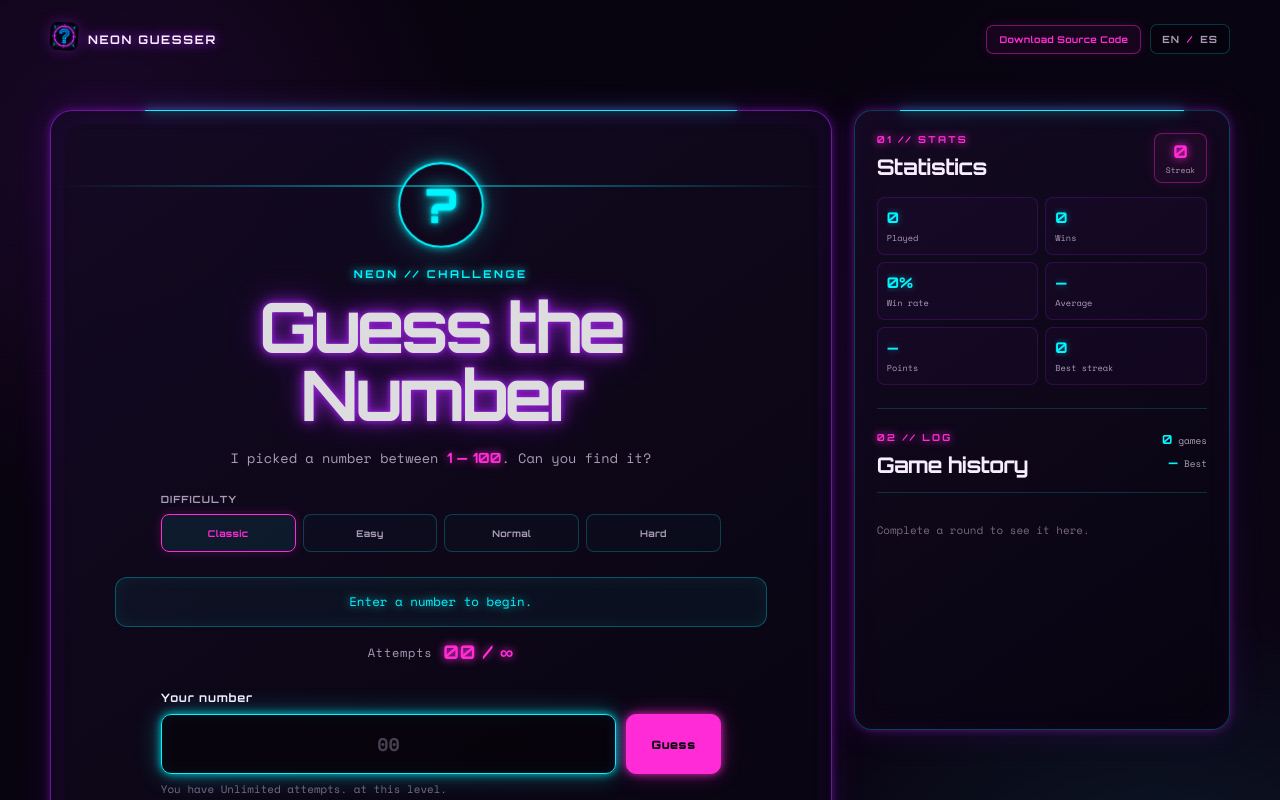
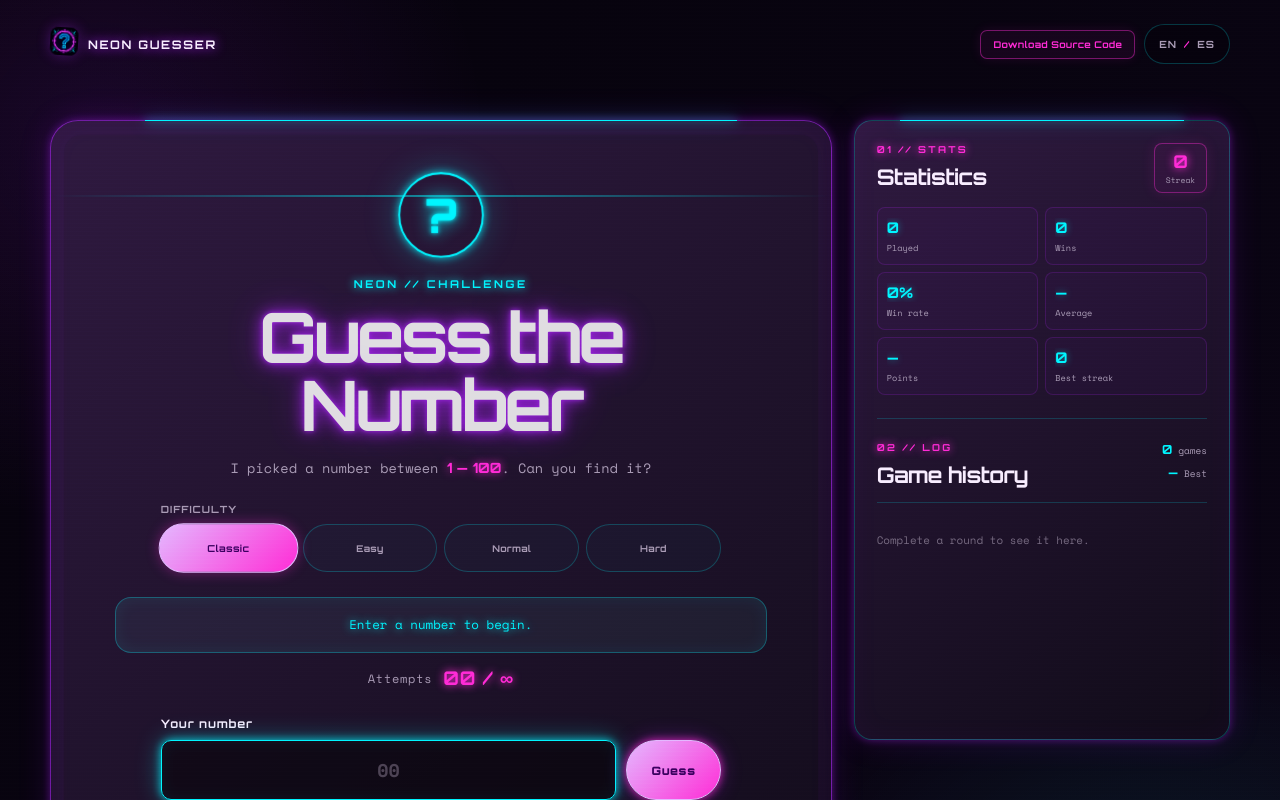
Before and after one commit to guerrerooliver183-wifi/guess-the-number, a React (Vite) app: page / in a window 1280 px wide. Shown: the top 800 px of the page. Built offline with nearby package versions, Linux system fonts and the light colour scheme.

Commit message:
feat: apply Material 3 expressive styling

```diff
--- a/src/styles.css
+++ b/src/styles.css
@@ -18,6 +18,18 @@
   --muted: #a99bb5;
   --dim: #766a80;
   --ease-out: cubic-bezier(.23, 1, .32, 1);
+  /* Material 3 / Expressive-inspired roles and motion tokens. */
+  --md-primary: #e4b8ff;
+  --md-on-primary: #3a005f;
+  --md-secondary: #8ff5f4;
+  --md-tertiary: #ffb2d9;
+  --md-surface: #100b18;
+  --md-surface-container: #21182b;
+  --md-outline: #95859d;
+  --md-motion-spring: cubic-bezier(.2, .8, .2, 1);
+  --md-shape-medium: 16px;
+  --md-shape-large: 28px;
+  --md-shape-full: 999px;
 }
 
 * { box-sizing: border-box; }
@@ -67,13 +79,14 @@ button:disabled, input:disabled { cursor: not-allowed; opacity: .58; }
 .topbar-actions { display: flex; align-items: center; justify-content: flex-end; gap: 9px; }
 .download-source-button { padding: 8px 12px; color: var(--pink); font-family: "Orbitron", sans-serif; font-size: .58rem; font-weight: 700; letter-spacing: .04em; background: rgba(255, 43, 214, .06); border: 1px solid rgba(255, 43, 214, .42); border-radius: 7px; box-shadow: 0 0 12px rgba(255, 43, 214, .10); transition: color 180ms var(--ease-out), background 180ms var(--ease-out), border-color 180ms var(--ease-out), box-shadow 180ms var(--ease-out), transform 180ms var(--ease-out); }
 .download-source-button:hover { color: #fff; background: rgba(255, 43, 214, .14); border-color: var(--pink); box-shadow: 0 0 18px rgba(255, 43, 214, .32); transform: translateY(-2px); }
-.language-switch { display: inline-flex; align-items: center; gap: 7px; padding: 8px 11px; color: var(--muted); font-family: "Orbitron", sans-serif; font-size: .62rem; font-weight: 700; letter-spacing: .1em; background: rgba(5, 2, 10, .45); border: 1px solid rgba(0, 245, 255, .22); border-radius: 7px; transition: color 180ms var(--ease-out), border-color 180ms var(--ease-out), box-shadow 180ms var(--ease-out); }
+.language-switch { display: inline-flex; min-height: 40px; align-items: center; gap: 7px; padding: 8px 14px; color: var(--muted); font-family: "Orbitron", sans-serif; font-size: .62rem; font-weight: 700; letter-spacing: .1em; background: rgba(5, 2, 10, .45); border: 1px solid rgba(0, 245, 255, .22); border-radius: var(--md-shape-full); transition: color 180ms var(--md-motion-spring), border-color 180ms var(--md-motion-spring), box-shadow 180ms var(--md-motion-spring), transform 180ms var(--md-motion-spring); }
+.language-switch:active { transform: scale(.96); }
 .language-switch:hover { color: var(--cyan); border-color: var(--cyan); box-shadow: 0 0 16px rgba(0, 245, 255, .16); }
 .language-dot { color: var(--pink); }
 
 .game-container { width: min(100% - 40px, 1180px); display: grid; grid-template-columns: minmax(0, 1.35fr) minmax(280px, .65fr); align-items: start; gap: 22px; margin: auto; padding: 48px 0 34px; }
-.game-card, .history-panel { position: relative; background: linear-gradient(145deg, rgba(20, 10, 35, .95), rgba(7, 4, 15, .95)); border: 1px solid rgba(176, 38, 255, .58); box-shadow: 0 0 8px rgba(176, 38, 255, .38), 0 0 34px rgba(176, 38, 255, .14), inset 0 0 30px rgba(176, 38, 255, .04); backdrop-filter: blur(14px); }
-.game-card { min-height: 620px; display: flex; flex-direction: column; align-items: center; padding: clamp(30px, 5vw, 52px) clamp(24px, 6vw, 64px); text-align: center; border-radius: 22px; animation: card-entry 700ms var(--ease-out) both; }
+.game-card, .history-panel { position: relative; background: linear-gradient(145deg, color-mix(in srgb, var(--md-surface-container) 90%, var(--purple) 10%), var(--md-surface)); border: 1px solid rgba(176, 38, 255, .58); box-shadow: 0 0 8px rgba(176, 38, 255, .38), 0 0 34px rgba(176, 38, 255, .14), inset 0 0 30px rgba(176, 38, 255, .04); backdrop-filter: blur(14px); }
+.game-card { min-height: 620px; display: flex; flex-direction: column; align-items: center; padding: clamp(30px, 5vw, 52px) clamp(24px, 6vw, 64px); text-align: center; border-radius: var(--md-shape-large); animation: card-entry 700ms var(--ease-out) both; }
 .game-card::before, .history-panel::before { position: absolute; top: -1px; left: 12%; width: 76%; height: 1px; content: ""; background: var(--cyan); box-shadow: 0 0 8px var(--cyan), 0 0 20px var(--cyan); }
 .game-card::after { position: absolute; inset: 10px; z-index: -1; content: ""; border-radius: 18px; box-shadow: 0 0 28px rgba(176, 38, 255, .18); animation: panel-breathe 5s ease-in-out infinite; pointer-events: none; }
 .scan-line { position: absolute; top: 0; left: 0; width: 100%; height: 2px; pointer-events: none; background: linear-gradient(90deg, transparent, var(--cyan), transparent); opacity: .38; animation: scan 5s linear infinite; }
@@ -85,7 +98,7 @@ h1 { max-width: 650px; margin: 0 0 17px; color: #fff; font-size: clamp(2.15rem,
 .instructions { max-width: 510px; margin: 0 auto 30px; color: var(--muted); font-family: "Space Mono", monospace; font-size: .85rem; line-height: 1.75; }
 .instructions strong { color: var(--pink); font-family: "Orbitron", sans-serif; font-size: .88rem; text-shadow: 0 0 8px rgba(255, 43, 214, .8); }
 .game-status { width: 100%; margin-bottom: 26px; }
-.hint { min-height: 50px; display: grid; margin: 0; padding: 13px 18px; place-items: center; color: var(--cyan); font-size: .78rem; line-height: 1.5; border: 1px solid rgba(0, 245, 255, .30); border-radius: 12px; background: rgba(0, 245, 255, .045); text-shadow: 0 0 8px rgba(0, 245, 255, .8); transition: background 180ms var(--ease-out); animation: hint-scan 4s ease-in-out infinite; }
+.hint { min-height: 56px; display: grid; margin: 0; padding: 13px 18px; place-items: center; color: var(--cyan); font-size: .78rem; line-height: 1.5; border: 1px solid rgba(0, 245, 255, .30); border-radius: var(--md-shape-medium); background: color-mix(in srgb, var(--md-secondary) 6%, transparent); text-shadow: 0 0 8px rgba(0, 245, 255, .8); transition: background 220ms var(--md-motion-spring), transform 220ms var(--md-motion-spring); animation: hint-scan 4s ease-in-out infinite; }
 .score-row { display: flex; align-items: center; justify-content: center; gap: 11px; margin-top: 13px; color: var(--muted); font-size: .75rem; letter-spacing: .06em; }
 .score-row strong { color: var(--pink); font-family: "Orbitron", sans-serif; font-size: 1.18rem; text-shadow: 0 0 8px var(--pink); }
 form { width: 100%; max-width: 560px; text-align: left; }
@@ -97,7 +110,7 @@ label { display: block; margin-bottom: 9px; color: var(--text); font-family: "Or
 #guess-input::-webkit-inner-spin-button, #guess-input::-webkit-outer-spin-button { appearance: none; margin: 0; }
 #guess-input[type="number"] { appearance: textfield; }
 small { display: block; margin-top: 8px; color: var(--dim); font-family: "Space Mono", monospace; font-size: .68rem; line-height: 1.4; }
-.primary-button { padding: 0 24px; color: #08000d; font-family: "Orbitron", sans-serif; font-size: .72rem; font-weight: 900; letter-spacing: .06em; background: var(--pink); border: 1px solid var(--pink); border-radius: 10px; box-shadow: 0 0 8px rgba(255, 43, 214, .8), 0 0 22px rgba(255, 43, 214, .3); transition: transform 160ms var(--ease-out), box-shadow 160ms var(--ease-out), filter 160ms var(--ease-out); }
+.primary-button { min-height: 48px; padding: 0 24px; color: var(--md-on-primary); font-family: "Orbitron", sans-serif; font-size: .72rem; font-weight: 900; letter-spacing: .06em; background: linear-gradient(135deg, var(--md-primary), var(--pink)); border: 1px solid var(--md-primary); border-radius: var(--md-shape-full); box-shadow: 0 0 8px rgba(255, 43, 214, .8), 0 0 22px rgba(176, 38, 255, .3); transition: transform 220ms var(--md-motion-spring), box-shadow 220ms var(--md-motion-spring), filter 220ms var(--md-motion-spring); }
 .primary-button:hover:not(:disabled) { transform: translateY(-2px); filter: brightness(1.15); box-shadow: 0 0 10px rgba(255, 43, 214, .9), 0 0 30px rgba(255, 43, 214, .5); }
 .primary-button:active:not(:disabled) { transform: scale(.97); }
 button:focus-visible, input:focus-visible { outline: 2px solid var(--cyan); outline-offset: 4px; }
@@ -226,9 +239,9 @@ footer { flex-direction: column; align-items: center; }
 .difficulty-picker { width: 100%; max-width: 560px; margin: -8px auto 25px; text-align: left; }
 .difficulty-label { display: block; margin-bottom: 9px; color: var(--muted); font-family: "Orbitron", sans-serif; font-size: .62rem; font-weight: 700; letter-spacing: .1em; text-transform: uppercase; }
 .difficulty-options { display: grid; grid-template-columns: repeat(4, 1fr); gap: 7px; }
-.difficulty-button { min-height: 38px; padding: 7px 8px; color: var(--muted); font-family: "Orbitron", sans-serif; font-size: .58rem; font-weight: 700; letter-spacing: .04em; background: rgba(0, 245, 255, .025); border: 1px solid rgba(0, 245, 255, .22); border-radius: 8px; transition: color 180ms var(--ease-out), background 180ms var(--ease-out), border-color 180ms var(--ease-out), box-shadow 180ms var(--ease-out), transform 180ms var(--ease-out); }
+.difficulty-button { min-height: 48px; padding: 7px 8px; color: var(--muted); font-family: "Orbitron", sans-serif; font-size: .58rem; font-weight: 700; letter-spacing: .04em; background: rgba(0, 245, 255, .025); border: 1px solid rgba(0, 245, 255, .22); border-radius: var(--md-shape-full); transition: color 220ms var(--md-motion-spring), background 220ms var(--md-motion-spring), border-color 220ms var(--md-motion-spring), box-shadow 220ms var(--md-motion-spring), transform 220ms var(--md-motion-spring); }
 .difficulty-button:hover, .difficulty-button.is-active { color: var(--cyan); background: rgba(0, 245, 255, .08); border-color: var(--cyan); box-shadow: 0 0 12px rgba(0, 245, 255, .2); }
-.difficulty-button.is-active { color: var(--pink); border-color: var(--pink); box-shadow: 0 0 12px rgba(255, 43, 214, .2); }
+.difficulty-button.is-active { color: var(--md-on-primary); background: linear-gradient(135deg, var(--md-primary), var(--pink)); border-color: var(--md-primary); box-shadow: 0 0 12px rgba(255, 43, 214, .35); transform: scale(1.035); }
 .difficulty-button:hover { transform: translateY(-3px); }
 .history-panel { padding-top: 22px; }
 .stats-section { padding-bottom: 23px; border-bottom: 1px solid rgba(0, 245, 255, .18); }
```
